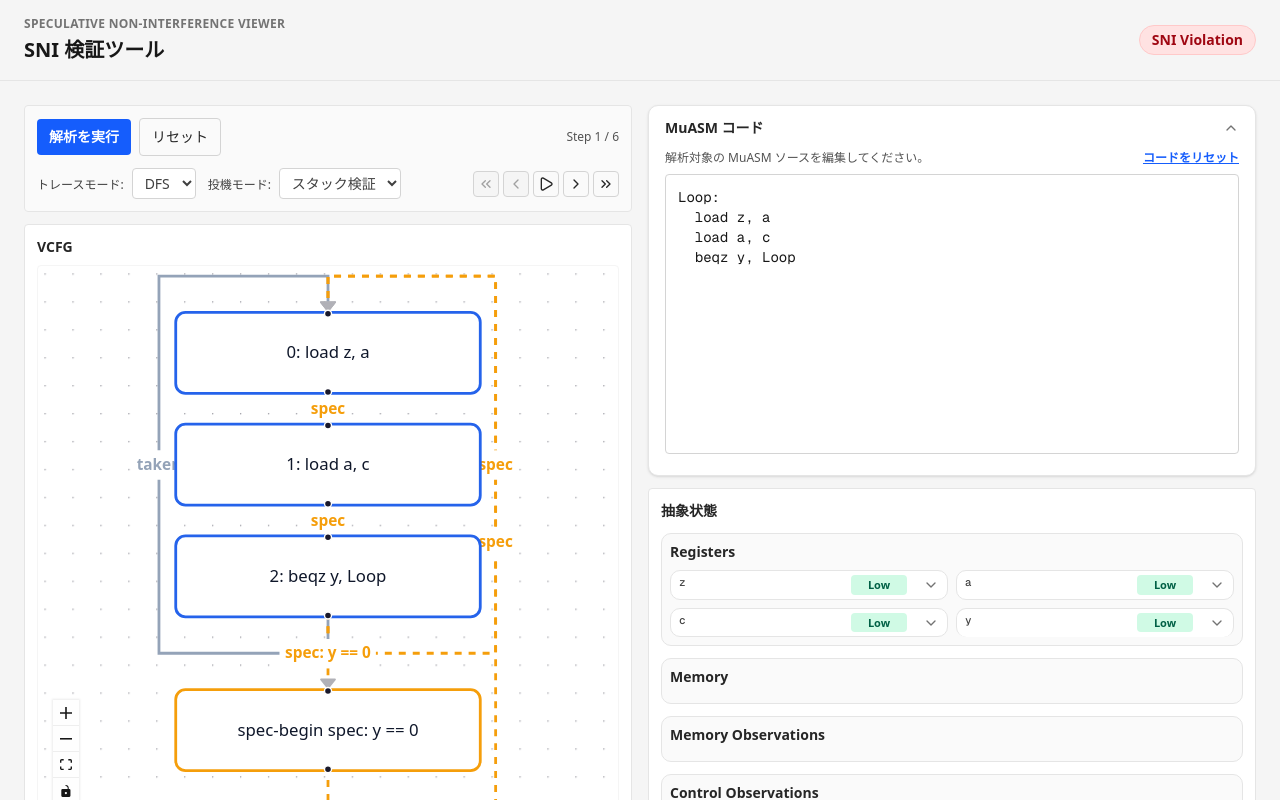
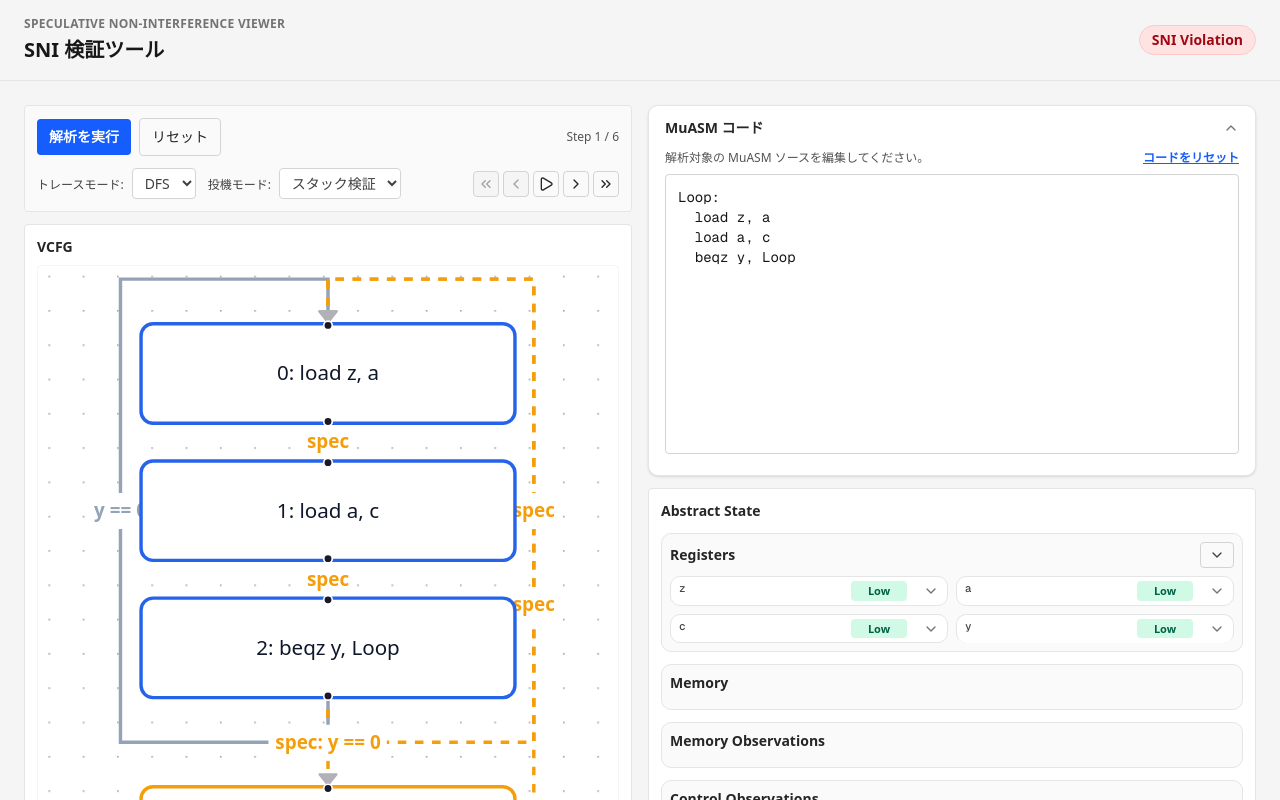
Before and after one commit to taisii/SNI-visualizer, a Next.js app: page / in a window 1280 px wide. Both pictures are taken after a click on the button "解析を実行". Shown: the top 800 px of the page. Built offline with nearby package versions, Linux system fonts and the light colour scheme.

Commit message:
feat: Enhance speculation stack visualization with detailed branch condition labels and speculative context information.

```diff
--- a/app/(analysis)/features/visualization/StateViewer.tsx
+++ b/app/(analysis)/features/visualization/StateViewer.tsx
@@ -12,6 +12,7 @@ import {
   AccordionItem,
   AccordionTrigger,
 } from "@/components/ui/accordion";
+import { ChevronDownIcon } from "lucide-react";
 
 type Props = {
   state: AbstractState | null;
@@ -54,9 +55,90 @@ const detailStyleOf = (
   }
 };
 
+type SectionEntry = {
+  key: string;
+  value: StateSection["data"][string];
+  displayKey: string;
+  hasDetail: boolean;
+  itemValue: string;
+  position: number;
+};
+
+const specStackOrder = (key: string) => {
+  const n = Number(key.replace(/\D/g, ""));
+  return Number.isNaN(n) ? Number.MAX_SAFE_INTEGER : n;
+};
+
+function renderSpecStack(entries: SectionEntry[]) {
+  if (entries.length === 0) {
+    return (
+      <div className="mt-1 flex flex-col gap-2">
+        <div className="flex items-center gap-2 text-[11px] uppercase text-neutral-500">
+          <span className="rounded bg-neutral-200 px-2 py-0.5 font-semibold tracking-wide">
+            Top
+          </span>
+          <div className="h-px flex-1 bg-neutral-200" />
+        </div>
+        <div className="rounded-md border border-dashed border-neutral-200 bg-white px-3 py-3" />
+      </div>
+    );
+  }
+
+  const sorted = [...entries].sort(
+    (a, b) => specStackOrder(a.key) - specStackOrder(b.key),
+  );
+
+  return (
+    <div className="mt-1 flex flex-col gap-2">
+      <div className="flex items-center gap-2 text-[11px] uppercase text-neutral-500">
+        <span className="rounded bg-neutral-200 px-2 py-0.5 font-semibold tracking-wide">
+          Top
+        </span>
+        <div className="h-px flex-1 bg-neutral-200" />
+      </div>
+      <div className="flex flex-col gap-2">
+        {sorted.map((entry) => {
+          const depth = specStackOrder(entry.key);
+          const isTop = depth === 1;
+          return (
+            <div
+              key={entry.key}
+              className="rounded-md border border-blue-100 bg-gradient-to-r from-blue-50 to-white px-3 py-2 shadow-sm"
+            >
+              <div className="flex items-center justify-between text-[10px] uppercase text-neutral-500">
+                <span>depth {depth}</span>
+                {isTop ? (
+                  <span className="rounded bg-blue-100 px-2 py-0.5 text-[10px] font-semibold text-blue-700">
+                    Top
+                  </span>
+                ) : (
+                  <span className="rounded bg-neutral-200 px-2 py-0.5 text-[10px] text-neutral-700">
+                    d{depth}
+                  </span>
+                )}
+              </div>
+              <div className="mt-1 text-xs font-semibold text-neutral-800">
+                {entry.value.label}
+              </div>
+              {entry.value.description && (
+                <div className="text-[11px] text-neutral-600">
+                  {entry.value.description}
+                </div>
+              )}
+            </div>
+          );
+        })}
+      </div>
+    </div>
+  );
+}
+
 export function StateViewer({ state, graph }: Props) {
   const [openValuesBySection, setOpenValuesBySection] = useState<
     Record<string, string[]>
+  >({});
+  const [collapsedSections, setCollapsedSections] = useState<
+    Record<string, boolean>
   >({});
 
   const updateSectionOpenValues = useCallback(
@@ -74,7 +156,7 @@ export function StateViewer({ state, graph }: Props) {
   if (!state) {
     return (
       <div className="flex h-full items-center justify-center rounded border border-dashed border-neutral-200 bg-white text-sm text-neutral-500">
-        ステート情報がここに表示されます
+        State will appear here
       </div>
     );
   }
@@ -119,43 +201,63 @@ export function StateViewer({ state, graph }: Props) {
 
   return (
     <div className="flex h-full flex-col gap-3 rounded border border-neutral-200 bg-white p-3">
-      <div className="text-sm font-semibold text-neutral-800">抽象状態</div>
+      <div className="text-sm font-semibold text-neutral-800">Abstract State</div>
       <div className="flex flex-col gap-3">
-        {state.sections.map((section) => (
+        {state.sections.map((section) => {
+          // 専用 UI: Speculation Stack はセクションごと Accordion で折りたたみ
+          if (section.id === "specStack") {
+            const entries: SectionEntry[] = Object.entries(section.data).map(
+              ([key, value], position) => {
+                return {
+                  key,
+                  value,
+                  displayKey: key,
+                  hasDetail: false,
+                  itemValue: `${section.id}-${key}`,
+                  position,
+                };
+              },
+            );
+            // Radix Accordion は value を undefined にした瞬間「非制御」扱いに切り替わるため、
+            // 閉じるときも空文字を与えて常に「制御」モードを維持する
+            const isOpen = !collapsedSections[section.id];
+            const accordionValue = isOpen ? section.id : "";
+            return (
               <div
                 key={section.id}
-            className={`rounded-lg border p-2 ${
-              section.alert
-                ? "border-red-200 bg-red-50"
-                : "border-neutral-200 bg-neutral-50"
-            }`}
+                className="rounded-lg border border-neutral-200 bg-neutral-50 p-2"
               >
-            <div className="flex items-center justify-between">
-              <div className="text-sm font-semibold text-neutral-800">
+                <Accordion
+                  type="single"
+                  collapsible
+                  value={accordionValue}
+                  onValueChange={(v) =>
+                    setCollapsedSections((prev) => ({
+                      ...prev,
+                      [section.id]: !v,
+                    }))
+                  }
+                  className="space-y-0"
+                >
+                  <AccordionItem
+                    value={section.id}
+                    className="border-0"
+                  >
+                    <AccordionTrigger className="px-0 py-1 text-sm font-semibold text-neutral-800 hover:no-underline">
                       {section.title}
+                    </AccordionTrigger>
+                    <AccordionContent className="px-0 pb-0">
+                      <div className="mt-2 text-xs text-neutral-800">
+                        {renderSpecStack(entries)}
                       </div>
-              {section.alert && (
-                <span className="text-xs font-semibold text-red-700">
-                  ALERT
-                </span>
-              )}
+                    </AccordionContent>
+                  </AccordionItem>
+                </Accordion>
               </div>
-            {section.description && (
-              <p className="mt-1 text-xs text-neutral-600">
-                {section.description}
-              </p>
-            )}
-            <div
-              className={`mt-2 text-xs text-neutral-800 ${
-                section.id === "regs" ||
-                section.id === "obsMem" ||
-                section.id === "obsCtrl"
-                  ? "grid grid-cols-1 gap-2 md:grid-cols-2"
-                  : "space-y-1"
-              }`}
-            >
-              {(() => {
-                const entries = Object.entries(section.data).map(
+            );
+          }
+
+          const entries: SectionEntry[] = Object.entries(section.data).map(
             ([key, value], position) => {
               const displayKey =
                 section.id === "obsMem" || section.id === "obsCtrl"
@@ -191,14 +293,13 @@ export function StateViewer({ state, graph }: Props) {
           }
 
           const openValues = openValuesBySection[section.id] ?? [];
+          const detailItemValues = entries
+            .filter((e) => e.hasDetail)
+            .map((e) => e.itemValue);
 
           const handleValueChange = (nextValues: string[]) => {
-                  const opened = nextValues.find(
-                    (v) => !openValues.includes(v),
-                  );
-                  const closed = openValues.find(
-                    (v) => !nextValues.includes(v),
-                  );
+            const opened = nextValues.find((v) => !openValues.includes(v));
+            const closed = openValues.find((v) => !nextValues.includes(v));
 
             let adjusted = nextValues;
 
@@ -217,16 +318,71 @@ export function StateViewer({ state, graph }: Props) {
             updateSectionOpenValues(section.id, () => adjusted);
           };
 
+          const isGridSection =
+            section.id === "regs" ||
+            section.id === "obsMem" ||
+            section.id === "obsCtrl";
+
           return (
+            <div
+              key={section.id}
+              className={`rounded-lg border p-2 ${
+                section.alert
+                  ? "border-red-200 bg-red-50"
+                  : "border-neutral-200 bg-neutral-50"
+              }`}
+            >
+              <div className="flex items-center justify-between">
+                <div className="text-sm font-semibold text-neutral-800">
+                  {section.title}
+                </div>
+                <div className="flex items-center gap-2">
+                  {section.id === "regs" && detailItemValues.length > 0 && (
+                    (() => {
+                      const allOpen =
+                        openValues.length === detailItemValues.length;
+                      const nextValues = allOpen ? [] : detailItemValues;
+                      const rotated = allOpen;
+                      return (
+                        <button
+                          type="button"
+                          className="flex items-center gap-1 rounded border border-neutral-300 px-2 py-1 text-[11px] text-neutral-700 hover:bg-white"
+                          aria-label={allOpen ? "Close all" : "Open all"}
+                          onClick={() =>
+                            updateSectionOpenValues(section.id, () => nextValues)
+                          }
+                        >
+                          <ChevronDownIcon
+                            className={`size-4 transition-transform ${
+                              rotated ? "rotate-180" : ""
+                            }`}
+                          />
+                        </button>
+                      );
+                    })()
+                  )}
+                  {section.alert && (
+                    <span className="text-xs font-semibold text-red-700">
+                      ALERT
+                    </span>
+                  )}
+                </div>
+              </div>
+              {section.description && (
+                <p className="mt-1 text-xs text-neutral-600">
+                  {section.description}
+                </p>
+              )}
+              <div
+                className={`mt-2 text-xs text-neutral-800 ${
+                  isGridSection
+                    ? "grid grid-cols-1 gap-2 md:grid-cols-2"
+                    : "space-y-1"
+                }`}
+              >
                 <Accordion
                   type="multiple"
-                    className={
-                      section.id === "regs" ||
-                      section.id === "obsMem" ||
-                      section.id === "obsCtrl"
-                        ? "contents"
-                        : "space-y-1"
-                    }
+                  className={isGridSection ? "contents" : "space-y-1"}
                   value={openValues}
                   onValueChange={handleValueChange}
                 >
@@ -296,11 +452,10 @@ export function StateViewer({ state, graph }: Props) {
                     },
                   )}
                 </Accordion>
-                );
-  })()}
               </div>
             </div>
-        ))}
+          );
+        })}
       </div>
     </div>
   );
--- a/sni-engine/doc/plan.md
+++ b/sni-engine/doc/plan.md
@@ -88,7 +88,7 @@ NS と Spec の観測を比較して MEMLEAK / CTRLLEAK の両方を検出でき
 
 - **VCFG 構造**
   - `vcfg-builder/lib/modes/meta.ts` では NS ノードを共有し、投機区間を示す `spec-begin/spec-end` メタノードだけを `type:"spec"` で追加する。いずれも `type:"rollback"` エッジで復帰を表す。
-  - `beqz` は taken/not-taken の 2 本の NS エッジを張り、分岐ごとに Always-mispredict で両方向の投機を展開する（meta 構造を共通で使用）。
+  - `beqz` / `bnez` は通過条件をラベルに持つ 2 本の NS エッジを張り、分岐ごとに Always-mispredict で両方向の投機を展開する（meta 構造を共通で使用）。
 
 - **抽象状態 Σ# = (R#, Γ#, O#, J#)**
   - `AbsState`（`sni-engine/src/state.ts`）が `regs`, `mem`, `obsMem`, `obsCtrl` の 4 成分を持ち、
--- a/sni-engine/lib/analysis/analyze.ts
+++ b/sni-engine/lib/analysis/analyze.ts
@@ -25,7 +25,7 @@ import {
   stateHasViolation,
   extractObservations,
 } from "../core/state-ops";
-import { stateToSections } from "./state-to-sections";
+import { stateToSections, type SpecContextInfo } from "./state-to-sections";
 import { collectRegisterNames } from "./registers";
 
 export type AnalyzeOptions = {
@@ -81,6 +81,45 @@ const deriveInitialStack = (node: GraphNode, mode: ExecutionMode): string[] => {
   const ctxId = node.specContext?.id;
   return ctxId ? [ctxId] : [];
 };
+
+const buildSpecContextInfo = (
+  graph: StaticGraph,
+): Map<string, SpecContextInfo> => {
+  const info = new Map<string, SpecContextInfo>();
+  const nodeById = new Map(graph.nodes.map((n) => [n.id, n] as const));
+
+  for (const node of graph.nodes) {
+    const ctx = node.specContext;
+    if (ctx?.phase === "begin") {
+      info.set(ctx.id, { id: ctx.id });
+    }
+  }
+
+  for (const edge of graph.edges) {
+    if (edge.type !== "spec") continue;
+    const targetNode = nodeById.get(edge.target);
+    const ctx = targetNode?.specContext;
+    if (!ctx || ctx.phase !== "begin") continue;
+
+    const assumption =
+      edge.label?.replace(/^spec:\s*/i, "") ?? edge.label ?? undefined;
+    const originNode = nodeById.get(edge.source);
+    const originLabel =
+      originNode?.instruction && originNode.instruction !== "skip"
+        ? originNode.instruction
+        : undefined;
+
+    const prev = info.get(ctx.id) ?? { id: ctx.id };
+    info.set(ctx.id, {
+      id: ctx.id,
+      originNodeId: originNode?.id ?? prev.originNodeId,
+      originLabel: originLabel ?? prev.originLabel,
+      assumption: assumption ?? prev.assumption,
+    });
+  }
+
+  return info;
+};
 export async function analyzeVCFG(
   rawGraph: StaticGraph,
   opts: AnalyzeOptions = {},
@@ -116,6 +155,7 @@ export async function analyzeVCFG(
   const speculationDepthWarned = new Set<string>();
   const nodeMap = new Map(graph.nodes.map((n) => [n.id, n] as const));
   const usedRegs = collectRegisterNames(graph);
+  const specContextInfo = buildSpecContextInfo(graph);
   const entryNode = getEntryNode(graph, opts.entryNodeId, nodeMap);
   const adj = getAdj(graph);
 
@@ -163,7 +203,10 @@ export async function analyzeVCFG(
     nodeId: "", // entry はどのノードにもフォーカスさせない
     description: "(entry)",
     executionMode: entryMode,
-    state: stateToSections(init, entryStack),
+    state: stateToSections(init, {
+      specStack: entryStack,
+      specContextInfo,
+    }),
     isViolation: stateHasViolation(init),
   });
 
@@ -219,7 +262,10 @@ export async function analyzeVCFG(
       nodeId,
       description: node.label ?? "",
       executionMode,
-      state: stateToSections(outState, stack),
+      state: stateToSections(outState, {
+        specStack: stack,
+        specContextInfo,
+      }),
       isViolation: violation,
     });
 
--- a/sni-engine/lib/analysis/state-to-sections.ts
+++ b/sni-engine/lib/analysis/state-to-sections.ts
@@ -5,7 +5,23 @@ import { securityToLattice } from "../core/state";
 
 type SpecStack = readonly string[] | undefined;
 
-export function stateToSections(state: AbsState, specStack?: SpecStack) {
+export type SpecContextInfo = {
+  id: string;
+  assumption?: string;
+  originLabel?: string;
+  originNodeId?: string;
+};
+
+type StateToSectionsOptions = {
+  specStack?: SpecStack;
+  specContextInfo?: Map<string, SpecContextInfo>;
+};
+
+export function stateToSections(
+  state: AbsState,
+  options: StateToSectionsOptions = {},
+) {
+  const { specStack, specContextInfo } = options;
   const regs: Record<string, ReturnType<typeof toDisplay>> = {};
   const mem: Record<string, ReturnType<typeof toDisplay>> = {};
   const obsMem: Record<string, ReturnType<typeof toDisplay>> = {};
@@ -32,9 +48,14 @@ export function stateToSections(state: AbsState, specStack?: SpecStack) {
     const depth = specStack.length;
     specStack.forEach((ctx, idx) => {
       const level = depth - idx;
+      const info = specContextInfo?.get(ctx);
+      const baseLabel = info?.originLabel ?? ctx;
+      const assumption = info?.assumption;
+      const label = baseLabel ?? ctx;
       stackData[`d${level}`] = {
-        label: ctx,
+        label,
         style: "info",
+        description: assumption ? `仮定: ${assumption}` : undefined,
       };
     });
   }
@@ -70,15 +91,12 @@ export function stateToSections(state: AbsState, specStack?: SpecStack) {
     },
   ];
 
-  if (specStack && specStack.length > 0) {
   sections.push({
     id: "specStack",
     title: "Speculation Stack",
     type: "key-value" as const,
     data: stackData,
-      description: "トップが d1。Stack Guard モードで表示されます。",
   });
-  }
 
   return { sections };
 }
--- a/vcfg-builder/doc/spec.md
+++ b/vcfg-builder/doc/spec.md
@@ -13,7 +13,7 @@
 ## 2. 出力（StaticGraph）
 - **スキーマの正本**: `StaticGraph`/`AnalysisResult` の正式スキーマは `doc/project.md` §3 と `lib/analysis-schema/index.ts` をソース・オブ・トゥルースとする。本書は生成ポリシーと実装上の挙動のみを要約する。
 - **ノード生成ポリシー**: 各命令に ID `n{pc}` を付与し、フィールドはスキーマに沿って埋める（例: `pc`、`label`、`type`、`sourceLine`）。参照: `vcfg-builder/lib/build-vcfg.ts`、`vcfg-builder/lib/modes/meta.ts`。
-- **エッジ生成ポリシー**: `type` は `ns` / `spec` / `rollback` を使用し、重複はセットで排除。分岐の ns エッジには `taken` / `not-taken` ラベル、spec エッジには条件ラベルを付与する。discard モードでは rollback エッジを出力しない。参照: `vcfg-builder/lib/graph-builder.ts`。
+- **エッジ生成ポリシー**: `type` は `ns` / `spec` / `rollback` を使用し、重複はセットで排除。分岐の ns エッジは通過条件（例: `x == 0` / `x != 0`）をラベルに付与し、spec エッジも条件ラベルを付与する。discard モードでは rollback エッジを出力しない。参照: `vcfg-builder/lib/graph-builder.ts`。
 - **返却単位**: `buildVCFG` はグラフ構造のみを返す。`schemaVersion` 付与とエラーハンドリングは上位ファサード `analyze()`（`lib/analysis-engine/index.ts`）で行う。
 
 ## 3. 処理フロー
@@ -21,7 +21,7 @@
    - ラベル表と命令列を構築し、`beqz` の分岐先 PC を事前解決します。未定義ラベルや無効トークンは `ParseError`（sourceLine 付き）で失敗。参照: `muasm-ast/lib/parser.ts`。
 
 2. **通常パスのグラフ化**
-   - 全命令を通常ノードとして登録。`jmp` は解決先へ 1 本、`beqz` は taken / not-taken の 2 本、その他は次行へのフォールスルーを張ります。参照: `vcfg-builder/lib/modes/meta.ts`。
+   - 全命令を通常ノードとして登録。`jmp` は解決先へ 1 本、`beqz` / `bnez` は条件をラベルに持つ 2 本、その他は次行へのフォールスルーを張ります。参照: `vcfg-builder/lib/modes/meta.ts`。
 
 3. **投機パスの展開（meta モード）**
    - NS ノードを共有しつつ、分岐ごとに `spec-begin` / `spec-end` のメタノード（`type:"spec"`）を追加して投機領域をマーキング。予算ゼロまたは `spbarr` で `rollback`。
--- a/vcfg-builder/lib/modes/meta.ts
+++ b/vcfg-builder/lib/modes/meta.ts
@@ -65,6 +65,11 @@ export function buildMeta(
     }
 
     if (inst.op === "beqz" || inst.op === "bnez") {
+      const condLabelTaken =
+        inst.op === "beqz" ? `${inst.cond} == 0` : `${inst.cond} != 0`;
+      const condLabelNotTaken =
+        inst.op === "beqz" ? `${inst.cond} != 0` : `${inst.cond} == 0`;
+
       const takenTarget = resolveLabel(inst.target);
       const fallthroughIndex = idx + 1;
       if (hasPc(takenTarget)) {
@@ -72,7 +77,7 @@ export function buildMeta(
           source: currentNodeId,
           target: `n${takenTarget}`,
           type: "ns",
-          label: "taken",
+          label: condLabelTaken,
         });
       }
       if (fallthroughIndex < program.instructions.length) {
@@ -80,14 +85,9 @@ export function buildMeta(
           source: currentNodeId,
           target: `n${fallthroughIndex}`,
           type: "ns",
-          label: "not-taken",
+          label: condLabelNotTaken,
         });
       }
-
-      const condLabelTaken =
-        inst.op === "beqz" ? `${inst.cond} == 0` : `${inst.cond} != 0`;
-      const condLabelNotTaken =
-        inst.op === "beqz" ? `${inst.cond} != 0` : `${inst.cond} == 0`;
 
       traceSpeculativeMeta(
         fallthroughIndex,
```
Also changed, not shown: 2 other files (tests, documents, lock files or other folders). Lines whose indentation alone changed are shown as unchanged.
